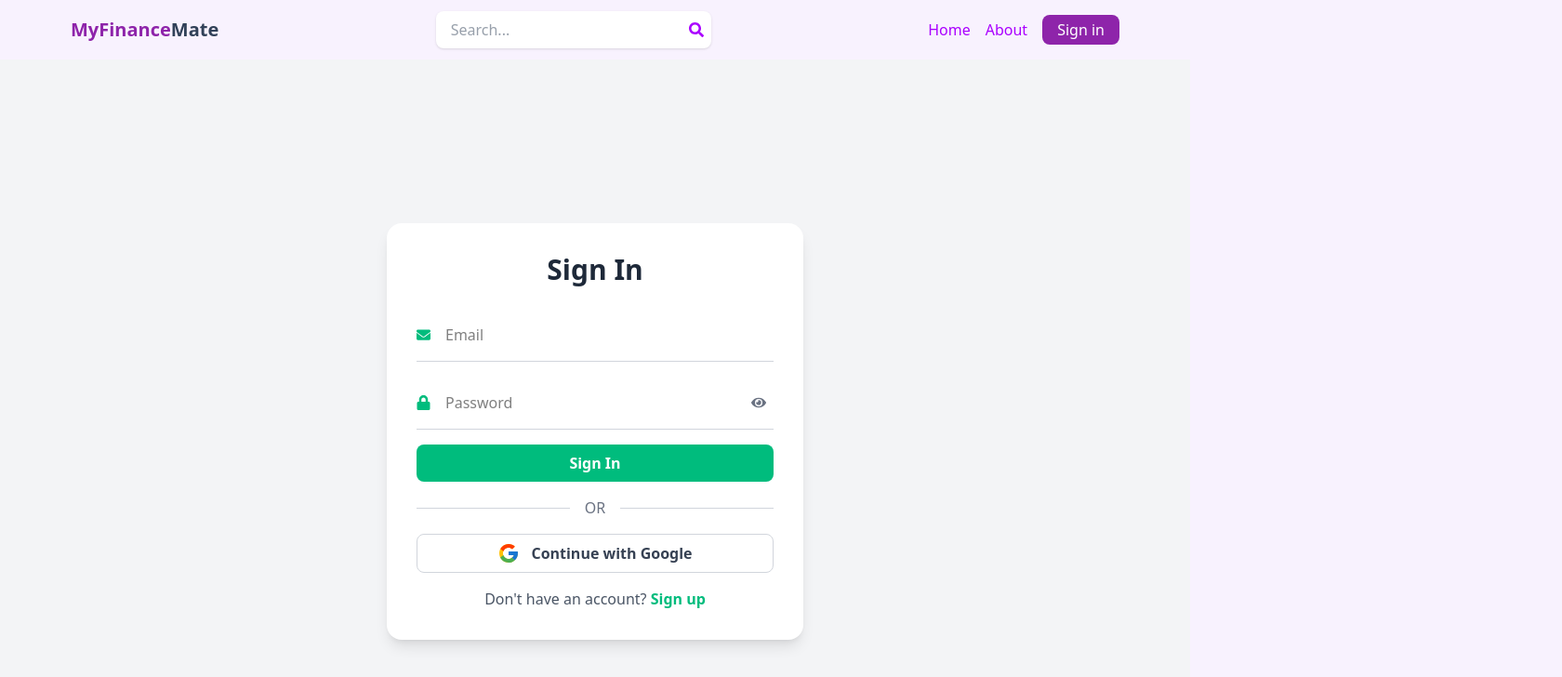
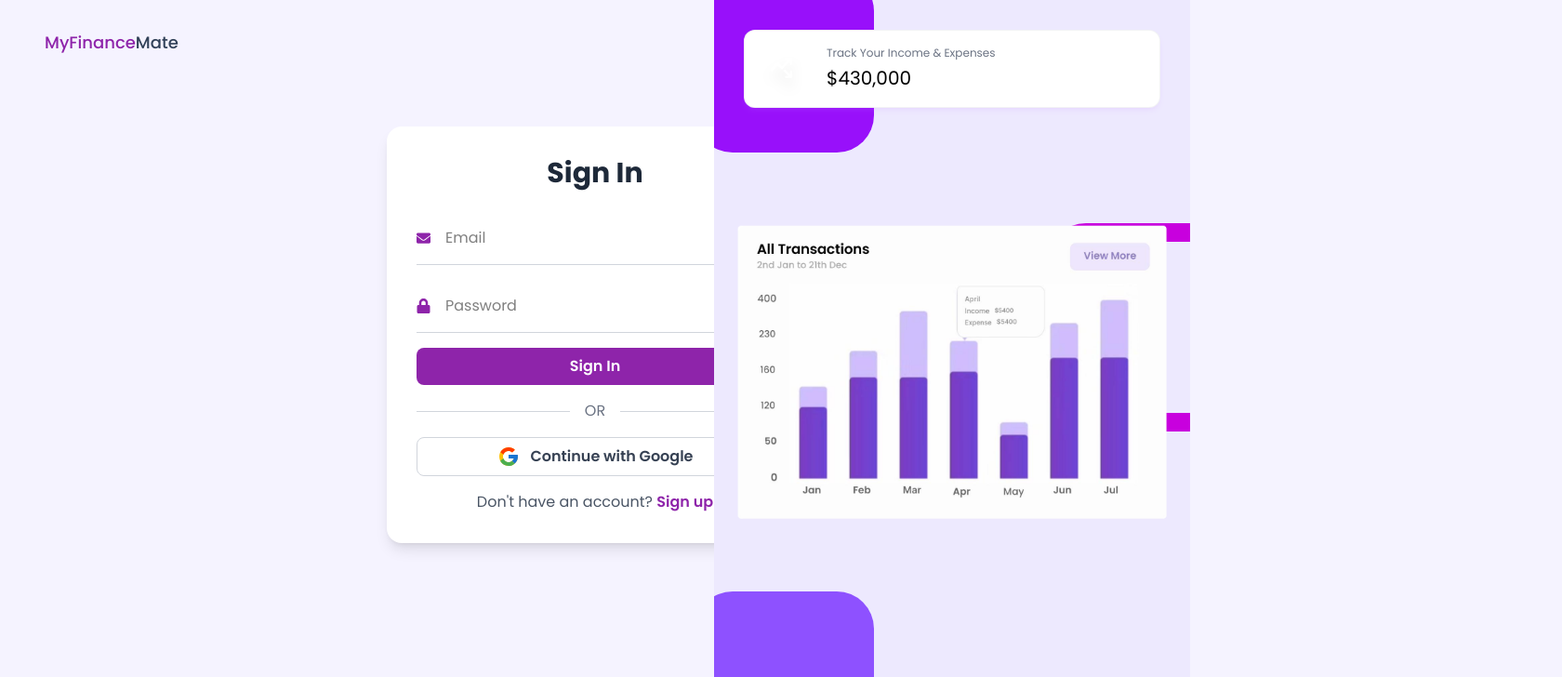
Before and after one commit to ShakyaGurusinghe/my-finance-mate, a React (Vite) app in the folder client/: page /signin in a window 1280 px wide. Shown: the top 728 px of the page at 93% size, 1680 px wide, since content can reach past the window. Built offline with nearby package versions, Linux system fonts and the light colour scheme.

Commit message:
Unregistered Users's UI is completed!
SignUp and SignIn interfaces are completed with modified color theme.

```diff
--- a/client/package.json
+++ b/client/package.json
@@ -11,12 +11,17 @@
   },
   "dependencies": {
     "@tailwindcss/vite": "^4.0.8",
+    "axios": "^1.8.4",
     "cors": "^2.8.5",
+    "emoji-picker-react": "^4.12.2",
+    "moment": "^2.30.1",
     "react": "^19.0.0",
     "react-dom": "^19.0.0",
+    "react-hot-toast": "^2.5.2",
     "react-icons": "^5.5.0",
     "react-router-dom": "^7.2.0",
     "react-toastify": "^11.0.5",
+    "recharts": "^2.15.1",
     "tailwindcss": "^4.0.8"
   },
   "devDependencies": {
--- a/client/src/App.jsx
+++ b/client/src/App.jsx
@@ -1,12 +1,14 @@
-import { BrowserRouter, Routes, Route, useLocation } from "react-router-dom";
+import { BrowserRouter, Routes, Route, useLocation, } from "react-router-dom";
 import Home from "./pages/Home";
 import About from "./pages/About";
 import Profile from "./pages/Profile";
 import SignIn from "./pages/SignIn";
 import SignUp from "./pages/SignUp";
-import Header from "./components/Header";
+
 import Dashboard from "./pages/Dashboard";
 import Sidebar from "./components/Sidebar";
+import Income from "./pages/Income";
+
 
 export default function App() {
   return (
@@ -25,7 +27,7 @@ function AppContent() {
       {location.pathname === "/dashboard" && <Sidebar />}
 
       <div className="flex-1">
-        <Header />
+
 
         <Routes>
           <Route path="/" element={<Home />} />
@@ -34,6 +36,8 @@ function AppContent() {
           <Route path="/signin" element={<SignIn />} />
           <Route path="/signup" element={<SignUp />} />
           <Route path="/dashboard" element={<Dashboard />} />
+          <Route path="/income" element={<Income />} />
+
         </Routes>
       </div>
     </div>
--- a/client/src/index.css
+++ b/client/src/index.css
@@ -1,6 +1,24 @@
+@import url('https://fonts.googleapis.com/css2?family=Poppins:ital,wght@0,100;0,200;0,300;0,400;0,500;0,600;0,700;0,800;0,900;1,100;1,200;1,300;1,400;1,500;1,600;1,700;1,800;1,900&display=swap');
 @import "tailwindcss";
 
-.bg-custom-purple {
+
+@theme{
+    --font-display: "Poppins", "sans-serif";
+    --breakpoint-3xl:1920px;
+    --color-primary:#875cf5;
+}
+
+@layer base{
+    html{
+        font-family: var(--font-display);
+    }
+    body{
+        background-color: rgb(245 243 255);
+        overflow-x: hidden;
+    }
+}
+
+.c {
     background-color: #F8F2FE;
 }
 
@@ -15,7 +33,3 @@
 .text-custom-navBar-purple{
     color: #AA00FF;
 }
-
-body{
-    background-color: #F8F2FE;
-}
--- /dev/null
+++ b/client/src/pages/AuthLayout.jsx
@@ -0,0 +1,58 @@
+/* eslint-disable no-undef */
+/* eslint-disable react/prop-types */
+/* eslint-disable react/jsx-no-undef */
+/* eslint-disable no-unused-vars */
+import React, { Children } from 'react'
+import cardHomePage from "../images/cardHomePage.png";
+import { LuTrendingUpDown } from "react-icons/lu";
+
+const AuthLayout = ({children}) => {
+  return (
+    <div className='flex'>
+      <div className='w-screen h-screen md:w-[60vw] px-12 pt-8 pb-12'>
+        <h2 className='text-lg font-medium text-black'>
+        <span className="text-custom-purple">MyFinance</span>
+        <span className="text-slate-700">Mate</span>
+        </h2>
+        {children}
+      </div>
+
+    <div className='hidden md:block w-[40vw] h-screen bg-violet-100 bg-auth-bg-img bg-cover bg-no-repeat bg-center overflow-hidden p-8 relative '>
+        <div className='w-48 h-48 rounded-[40px] bg-purple-600 absolute -top-7 -left-5'/>
+        <div className='w-48 h-56 rounded-[40px] border-[20px] border-fuchsia-600 absolute top-[30%] -right-10'/>
+        <div className='w-48 h-48 rounded-[40px] bg-violet-500 absolute -bottom-7 -left-5'/>
+
+        <div className='grid grid-cols-1 z-20'>
+            <StatsInfoCard
+                icon={<LuTrendingUpDown />}
+                label="Track Your Income & Expenses"
+                value="430,000"
+                color="bg-primary"
+            />
+        </div>
+
+
+        <img
+        src={cardHomePage}
+        className='w-64 lg:w-[90%] absolute top-1/2 left-1/2 -translate-x-1/2 -translate-y-1/2 shadow-blue-400/15 '
+        />
+    </div>
+
+    </div>
+  )
+}
+
+export default AuthLayout
+
+const StatsInfoCard = ({icon, label, value, color}) =>{
+    return <div className='flex gap-6 bg-white p-4 rounded-xl shadow-md shadow-purple-400/10 border border-gray-200/50 z-10 '>
+        <div className='w-12 h-12 flex items-center justify-center text-[26px] text-white ${color} rounded-full drop-shadow-xl'>
+        {icon}
+        </div>
+        <div>
+            <h6 className='text-xs text-gray-500 mb-1'>{label}</h6>
+            <span className='text-[20px]'>${value}</span>
+        </div>
+    </div>
+
+}
--- /dev/null
+++ b/client/src/pages/Income.jsx
@@ -0,0 +1,12 @@
+/* eslint-disable no-unused-vars */
+import React from 'react'
+
+const Income = () => {
+  return (
+    <div>
+      <h1>Income</h1>
+    </div>
+  )
+}
+
+export default Income
--- a/client/src/pages/SignIn.jsx
+++ b/client/src/pages/SignIn.jsx
@@ -4,6 +4,7 @@ import { FcGoogle } from "react-icons/fc";
 import { Link, useNavigate } from "react-router-dom";
 import { ToastContainer, toast } from "react-toastify";
 import "react-toastify/dist/ReactToastify.css";
+import AuthLayout from "./AuthLayout";
 
 
 export default function SignIn() {
@@ -93,7 +94,8 @@ export default function SignIn() {
   };
 
   return (
-    <div className="flex justify-center items-center min-h-screen bg-gray-100">
+    <div className="relative min-h-screen">
+      <div className="absolute left-100 bottom-50 p-4 min-w-screen">
       <ToastContainer />
       <div className="bg-white p-8 rounded-2xl shadow-lg max-w-md w-full">
         <h2 className="text-3xl font-bold text-center text-gray-800 mb-6">
@@ -103,7 +105,7 @@ export default function SignIn() {
         <form onSubmit={handleSubmit} className="space-y-4">
           {/* Email Input */}
           <div className="flex items-center border-b border-gray-300 py-2">
-            <FaEnvelope className="text-emerald-500 mr-2" />
+            <FaEnvelope className="text-custom-purple mr-2" />
             <input
               type="email"
               name="email"
@@ -117,7 +119,7 @@ export default function SignIn() {
 
           {/* Password Input with Toggle */}
           <div className="flex items-center border-b border-gray-300 py-2 relative">
-            <FaLock className="text-emerald-500 mr-2" />
+            <FaLock className="text-custom-purple mr-2" />
             <input
               type={showPassword ? "text" : "password"}
               name="password"
@@ -130,7 +132,7 @@ export default function SignIn() {
             <button
               type="button"
               onClick={() => setShowPassword(!showPassword)}
-              className="absolute right-2 text-gray-500 hover:text-emerald-500 transition duration-200"
+              className="absolute right-2 text-gray-500 hover:text-custom-purple transition duration-200"
             >
               {showPassword ? <FaEyeSlash /> : <FaEye />}
             </button>
@@ -140,7 +142,7 @@ export default function SignIn() {
           <button
             disabled={loading}
             type="submit"
-            className="w-full bg-emerald-500 hover:bg-emerald-700 text-white py-2 rounded-lg font-semibold transition duration-300"
+            className="w-full bg-custom-purple-button hover:bg-custom-purple-button text-white py-2 rounded-lg font-semibold transition duration-300"
           >
             {loading ? "Signing in..." : "Sign In"}
           </button>
@@ -170,11 +172,14 @@ export default function SignIn() {
         {/* Don't have an account? */}
         <p className="text-center text-gray-600 mt-4">
           Don&apos;t have an account?{" "}
-          <Link to="/signup" className="text-emerald-500 font-semibold">
+          <Link to="/signup" className="text-custom-purple font-semibold">
             Sign up
           </Link>
         </p>
       </div>
+      </div>
+      <AuthLayout/>
+
     </div>
   );
 }
--- a/client/src/pages/SignUp.jsx
+++ b/client/src/pages/SignUp.jsx
@@ -4,6 +4,7 @@ import { FcGoogle } from "react-icons/fc";
 import { Link, useNavigate } from "react-router-dom";
 import { ToastContainer, toast } from "react-toastify";
 import "react-toastify/dist/ReactToastify.css";
+import AuthLayout from "./AuthLayout";
 
 export default function SignUp() {
   const [formData, setFormData] = useState({
@@ -98,7 +99,8 @@ export default function SignUp() {
   };
 
   return (
-    <div className="flex justify-center items-center min-h-screen bg-gray-100">
+    <div className=" relative min-h-screen">
+      <div className="absolute left-100 bottom-50 p-4 min-w-screen">
       <ToastContainer />
       <div className="bg-white p-8 rounded-2xl shadow-lg max-w-md w-full">
         <h2 className="text-3xl font-bold text-center text-gray-800 mb-6">
@@ -108,7 +110,7 @@ export default function SignUp() {
         <form onSubmit={handleSubmit} className="space-y-4">
           {/* Username */}
           <div className="flex items-center border-b border-gray-300 py-2">
-            <FaUser className="text-emerald-500 mr-2" />
+            <FaUser className="text-custom-purple mr-2" />
             <input
               type="text"
               name="username"
@@ -122,7 +124,7 @@ export default function SignUp() {
 
           {/* Email */}
           <div className="flex items-center border-b border-gray-300 py-2">
-            <FaEnvelope className="text-emerald-500 mr-2" />
+            <FaEnvelope className="text-custom-purple mr-2" />
             <input
               type="email"
               name="email"
@@ -136,7 +138,7 @@ export default function SignUp() {
 
           {/* Password with Show Password Toggle */}
           <div className="flex items-center border-b border-gray-300 py-2 relative">
-            <FaLock className="text-emerald-500 mr-2" />
+            <FaLock className="text-custom-purple mr-2" />
             <input
               type={showPassword ? "text" : "password"}
               name="password"
@@ -149,7 +151,7 @@ export default function SignUp() {
             <button
               type="button"
               onClick={() => setShowPassword(!showPassword)}
-              className="absolute right-2 text-gray-500 hover:text-emerald-500 transition duration-200"
+              className="absolute right-2 text-gray-500 hover:text-custom-purple transition duration-200"
             >
               {showPassword ? <FaEyeSlash /> : <FaEye />}
             </button>
@@ -159,7 +161,7 @@ export default function SignUp() {
           <button
             disabled={loading}
             type="submit"
-            className="w-full bg-emerald-500 hover:bg-emerald-700 text-white py-2 rounded-lg font-semibold transition duration-300"
+            className="w-full bg-custom-purple-button hover:bg-purple-button text-white py-2 rounded-lg font-semibold transition duration-300"
           >
             {loading ? "Loading..." : "Sign Up"}
           </button>
@@ -189,11 +191,13 @@ export default function SignUp() {
         {/* Already have an account? */}
         <p className="text-center text-gray-600 mt-4">
           Already have an account?{" "}
-          <Link to="/signin" className="text-emerald-500 font-semibold">
+          <Link to="/signin" className="text-custom-purple font-semibold">
             Sign in
           </Link>
         </p>
       </div>
+      </div>
+      <AuthLayout/>
     </div>
   );
 }
```
Also changed, not shown: client/src/images/cardHomePage.png (added), 1 other file (tests, documents, lock files or other folders).
